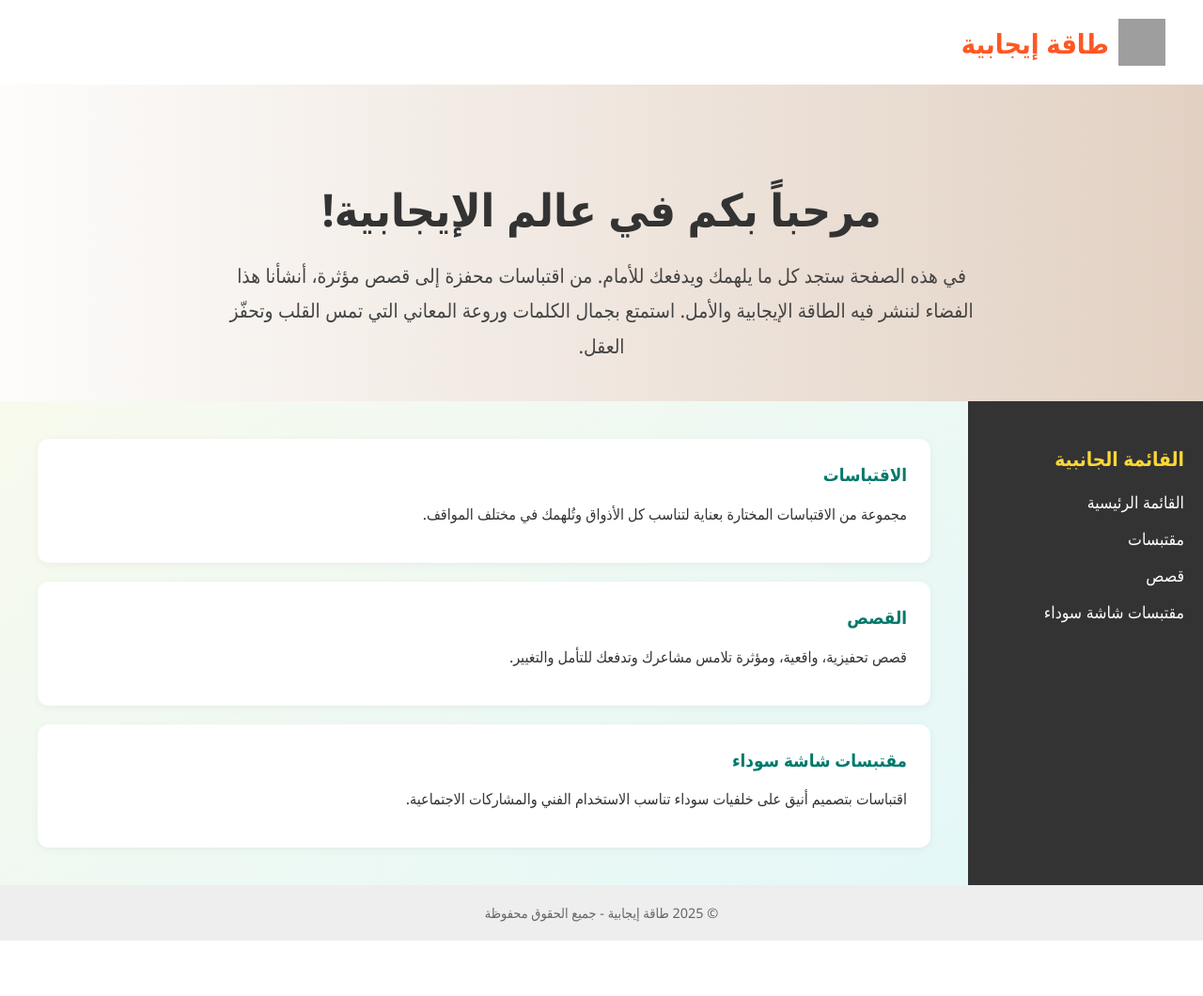
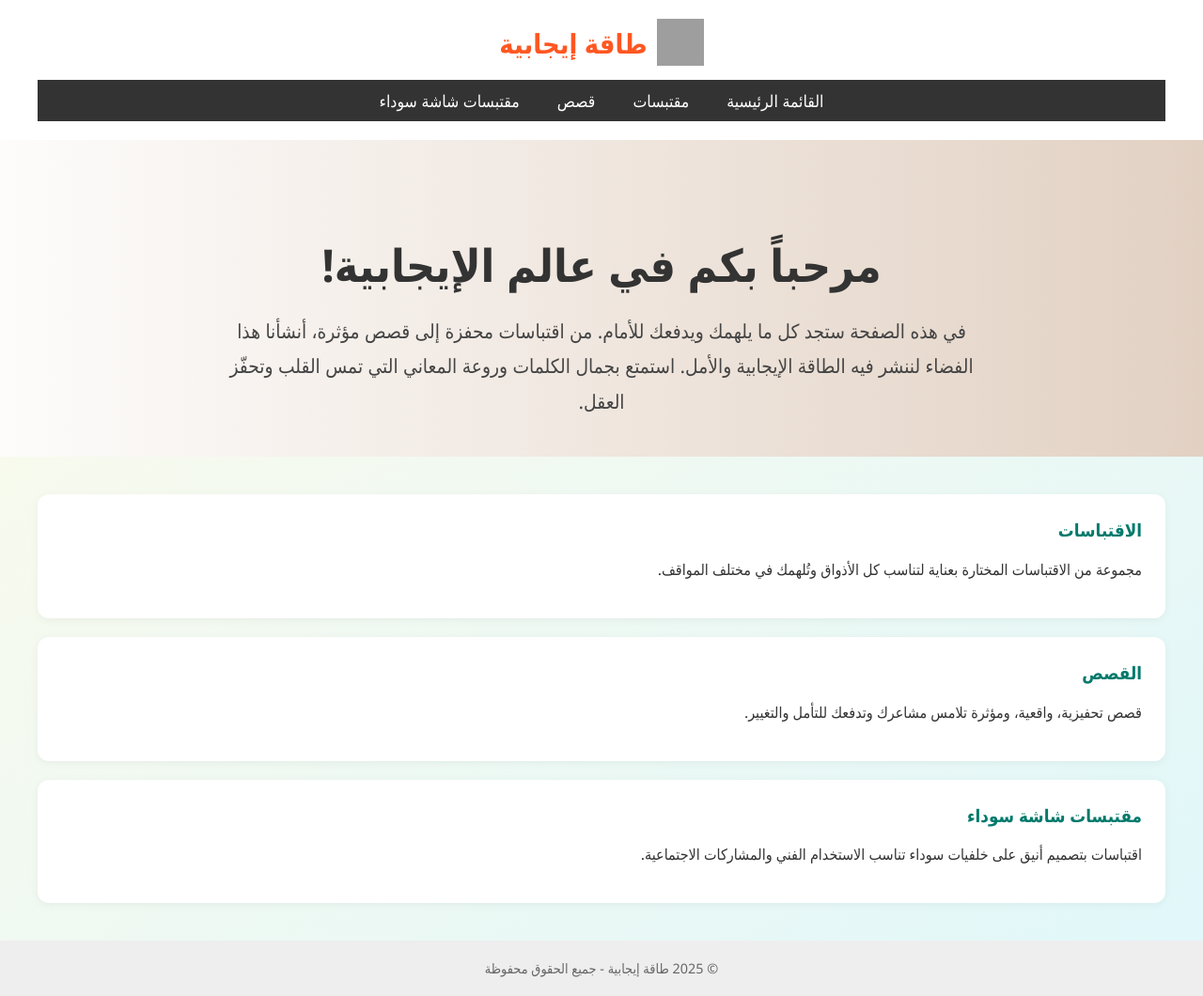
Before and after one commit to Merox988/Test, a plain HTML site: page index.html in a window 1280 px wide. Shown: the whole page at 94% size. Before the commit the page ends 1001 px from the top, so only its background shows below. Drawn offline with Linux system fonts and the light colour scheme; grey boxes are pictures that could not be loaded.

Commit message:
Update index.html

```diff
--- a/index.html
+++ b/index.html
@@ -30,13 +30,15 @@
       padding: 20px 40px;
       box-shadow: 0 2px 8px rgba(0, 0, 0, 0.1);
       display: flex;
+      flex-direction: column;
       align-items: center;
-      justify-content: space-between;
+      justify-content: center;
     }
 
     .logo {
       display: flex;
       align-items: center;
+      margin-bottom: 15px;
     }
 
     .logo img {
@@ -49,6 +51,34 @@
       font-size: 1.8em;
       color: #ff5722;
       font-weight: bold;
+    }
+
+    nav {
+      background-color: #333;
+      width: 100%;
+    }
+
+    nav ul {
+      display: flex;
+      justify-content: center;
+      list-style: none;
+      padding: 10px 0;
+      margin: 0;
+    }
+
+    nav ul li {
+      margin: 0 20px;
+    }
+
+    nav ul li a {
+      color: white;
+      text-decoration: none;
+      font-size: 1.1em;
+      transition: color 0.3s;
+    }
+
+    nav ul li a:hover {
+      color: #fdd835;
     }
 
     .hero {
@@ -72,45 +102,6 @@
     }
 
     .container {
-      display: flex;
-      flex: 1;
-    }
-
-    aside {
-      width: 250px;
-      background-color: #333;
-      color: white;
-      height: auto;
-      padding: 30px 20px;
-    }
-
-    aside h2 {
-      color: #fdd835;
-      margin-bottom: 20px;
-      font-size: 1.3em;
-    }
-
-    aside ul {
-      list-style: none;
-      padding: 0;
-    }
-
-    aside ul li {
-      margin: 15px 0;
-    }
-
-    aside ul li a {
-      color: white;
-      text-decoration: none;
-      font-size: 1.1em;
-      transition: color 0.3s;
-    }
-
-    aside ul li a:hover {
-      color: #fdd835;
-    }
-
-    main {
       flex: 1;
       padding: 40px;
       display: flex;
@@ -144,13 +135,13 @@
     }
 
     @media (max-width: 768px) {
-      .container {
+      nav ul {
         flex-direction: column;
+        align-items: center;
       }
 
-      aside {
-        width: 100%;
-        text-align: center;
+      nav ul li {
+        margin: 10px 0;
       }
     }
   </style>
@@ -161,6 +152,14 @@
       <img src="https://i.imgur.com/xk3X8oF.png" alt="شعار طاقة إيجابية">
       <span class="logo-title">طاقة إيجابية</span>
     </div>
+    <nav>
+      <ul>
+        <li><a href="https://example.com/main">القائمة الرئيسية</a></li>
+        <li><a href="https://example.com/quotes">مقتبسات</a></li>
+        <li><a href="https://example.com/stories">قصص</a></li>
+        <li><a href="https://example.com/black-screen">مقتبسات شاشة سوداء</a></li>
+      </ul>
+    </nav>
   </header>
 
   <section class="hero">
@@ -171,17 +170,6 @@
   </section>
 
   <div class="container">
-    <aside>
-      <h2>القائمة الجانبية</h2>
-      <ul>
-        <li><a href="https://example.com/main">القائمة الرئيسية</a></li>
-        <li><a href="https://example.com/quotes">مقتبسات</a></li>
-        <li><a href="https://example.com/stories">قصص</a></li>
-        <li><a href="https://example.com/black-screen">مقتبسات شاشة سوداء</a></li>
-      </ul>
-    </aside>
-
-    <main>
     <div class="card">
       <h3>الاقتباسات</h3>
       <p>مجموعة من الاقتباسات المختارة بعناية لتناسب كل الأذواق وتُلهمك في مختلف المواقف.</p>
@@ -194,7 +182,6 @@
       <h3>مقتبسات شاشة سوداء</h3>
       <p>اقتباسات بتصميم أنيق على خلفيات سوداء تناسب الاستخدام الفني والمشاركات الاجتماعية.</p>
     </div>
-    </main>
   </div>
 
   <footer>
```
Lines whose indentation alone changed are shown as unchanged.
